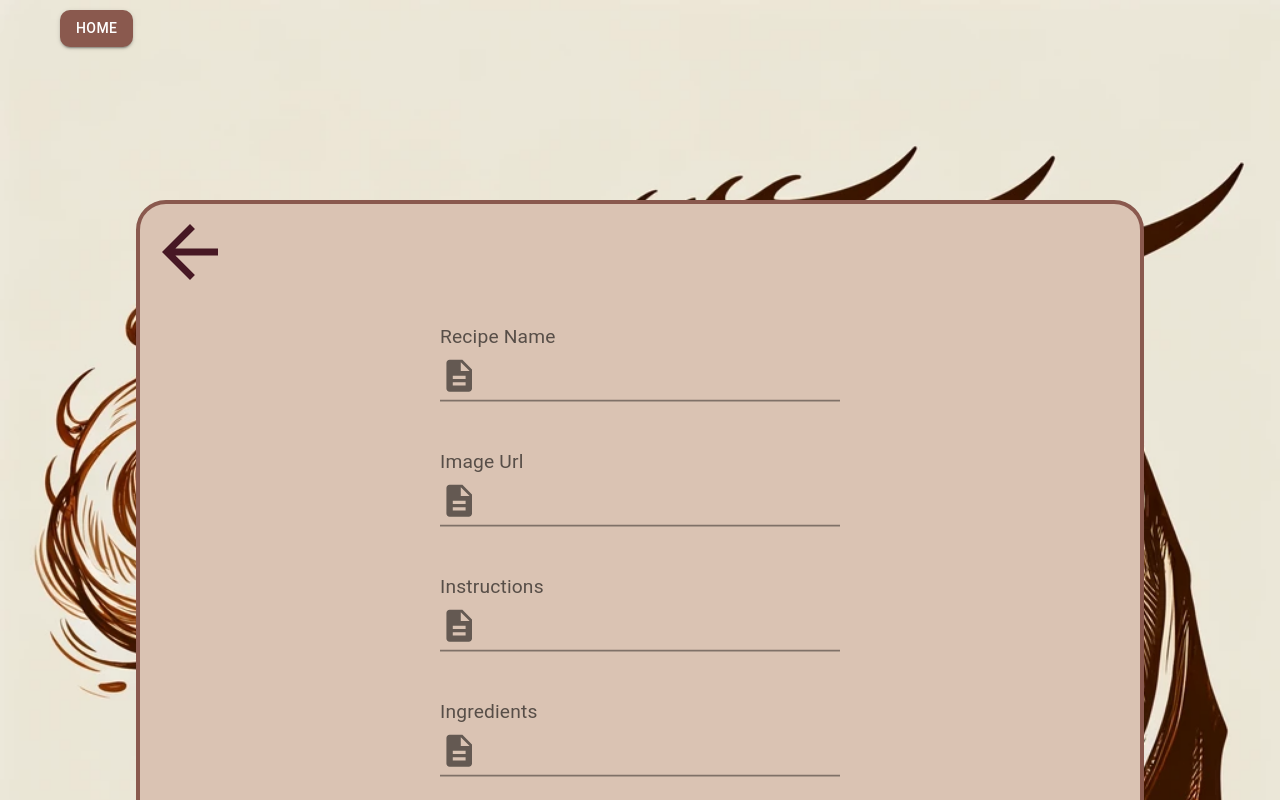
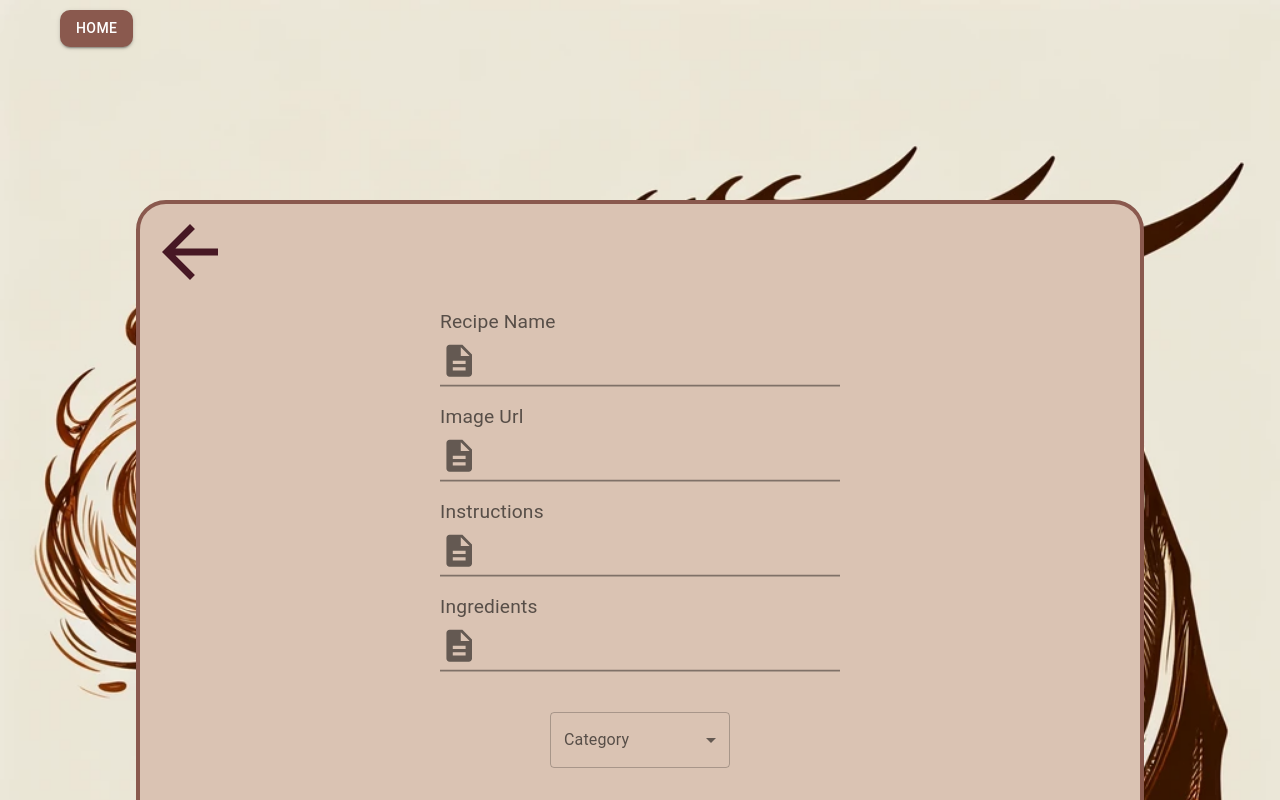
Before and after one commit to LeonFen03/Recipe-App, a React (Create React App) app: page /add in a window 1280 px wide. Shown: the top 800 px of the page. Built offline with nearby package versions, Linux system fonts and the light colour scheme.

Commit message:
Add recipe functionality added

```diff
--- a/src/components/AddRecipes/AddRecipesPage.js
+++ b/src/components/AddRecipes/AddRecipesPage.js
@@ -7,18 +7,29 @@ import { TextField } from "@mui/material";
 import {useState} from "react";
 import DescriptionIcon from '@mui/icons-material/Description';
 import {InputAdornment} from '@mui/material';
+import SelectAutoWidth from "../AddRecipes/materialUISelectFeild";
+import { addRecipe } from "../RecipeMethods/RecipeMethods";
 function AddRecipesPage () {
     const navigate = useNavigate();
-    const [recipe,setRecipe] = useState({})
+    const [recipe,setRecipe] = useState({name:'', image:'/images/default plate.png',ingredients:'',instructions:'',category:'lunch'})
     const settings_properties = {fontSize:'1.5em',color:'#471824',transform:'scale(1.6)',width:'250px'};
+
+    function handleSubmit () {
+        addRecipe(recipe)
+        navigate('/Home');
+    }
 
     function handleRecipeProperties(event) {
         const {target } = event;
+        let value = target.value;
+        if ((!target.value && target.name === 'image')) {
+            value = '/images/default plate.png';
+        }
         setRecipe((prev) =>
         {
         return {
                 ...prev,
-                [target.name]: target.value
+                [target.name]: value
             }
 
         })
@@ -99,7 +110,7 @@ function AddRecipesPage () {
         <DescriptionIcon />
         </InputAdornment>),}}
          variant="standard" />
-
+        <SelectAutoWidth handleChange={handleRecipeProperties} selectItems={["Dinner","Lunch","Breakfast"]} />
 
     </div></div></div></motion.div>)
 
--- a/src/components/RecipeMethods/RecipeMethods.js
+++ b/src/components/RecipeMethods/RecipeMethods.js
@@ -65,7 +65,9 @@
         body: JSON.stringify(object)
     })
     const postedRecipe = await recipe.json();
-    update({ mockUp:false,  recipes:postedRecipe});
+    if (typeof update === 'function') {
+      update({ mockUp:false,  recipes:postedRecipe});
+    }
 
     } catch (err) {
 
```
